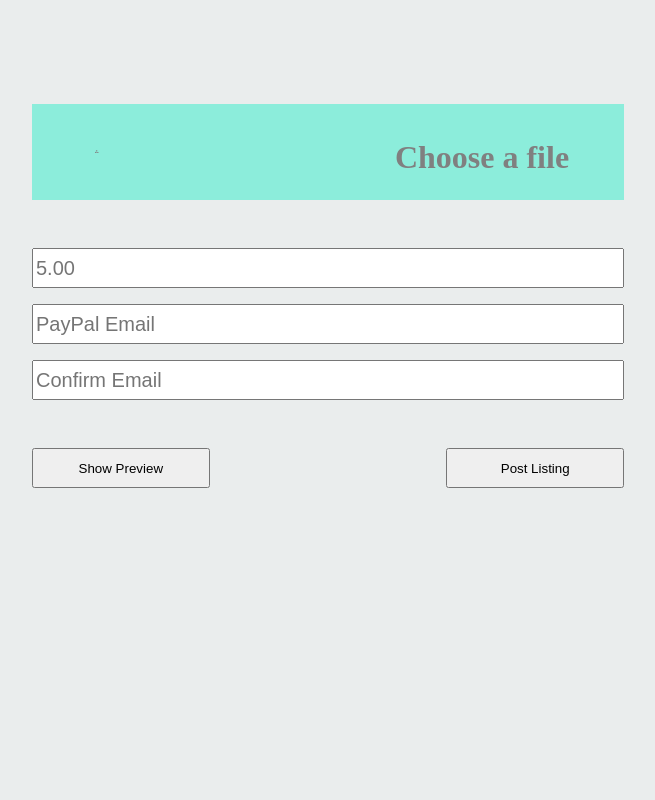
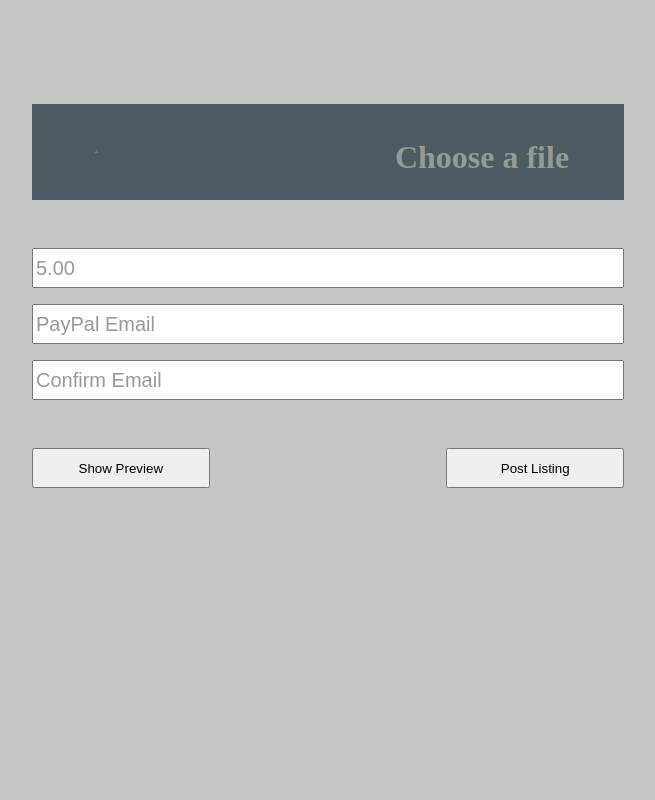
Before and after one commit to jnwjack/FileBuy, a PHP site: page /test.html in a window 1280 px wide. Shown: the whole page, without its empty margins (312-967 px from the left). Run offline with PHP 8.4, Linux system fonts and the light colour scheme.

Commit message:
changed color palette

```diff
--- a/css/index2.css
+++ b/css/index2.css
@@ -4,6 +4,11 @@
 
 input[type="text"], input[type="number"] {
   font-size: 1.25em;
+  color: #4c5b61;
+}
+
+::placeholder {
+  color: #949b96;
 }
 
 body {
@@ -12,7 +17,7 @@ body {
   display: flex;
   flex-direction: row;
   justify-content: center;
-  background: #EAEDED;
+  background: #c5c5c5;
 }
 
 button {
@@ -95,7 +100,7 @@ button {
   padding: 3rem;
   position: fixed;
   z-index: 9999;
-  background: whitesmoke;
+  background: #829191;
 
   transition: opacity 0.6s;
 }
@@ -117,9 +122,9 @@ button {
 .file-button + label {
   font-size: 2em;
   font-weight: 700;
-  color: gray;
+  color: #949b96;
   display: inline-block;
-  background-color: rgb(140, 237, 219);
+  background-color: #4c5b61;
   padding: 5px;
 
   width: 100%;
@@ -131,6 +136,5 @@ button {
 
 .file-button:focus + label,
 .file-button.hoverable + label:hover {
-    background-color: blue;
-    background-color: rgb(128, 217, 200);
+    background-color: #2C423F;
 }
```
